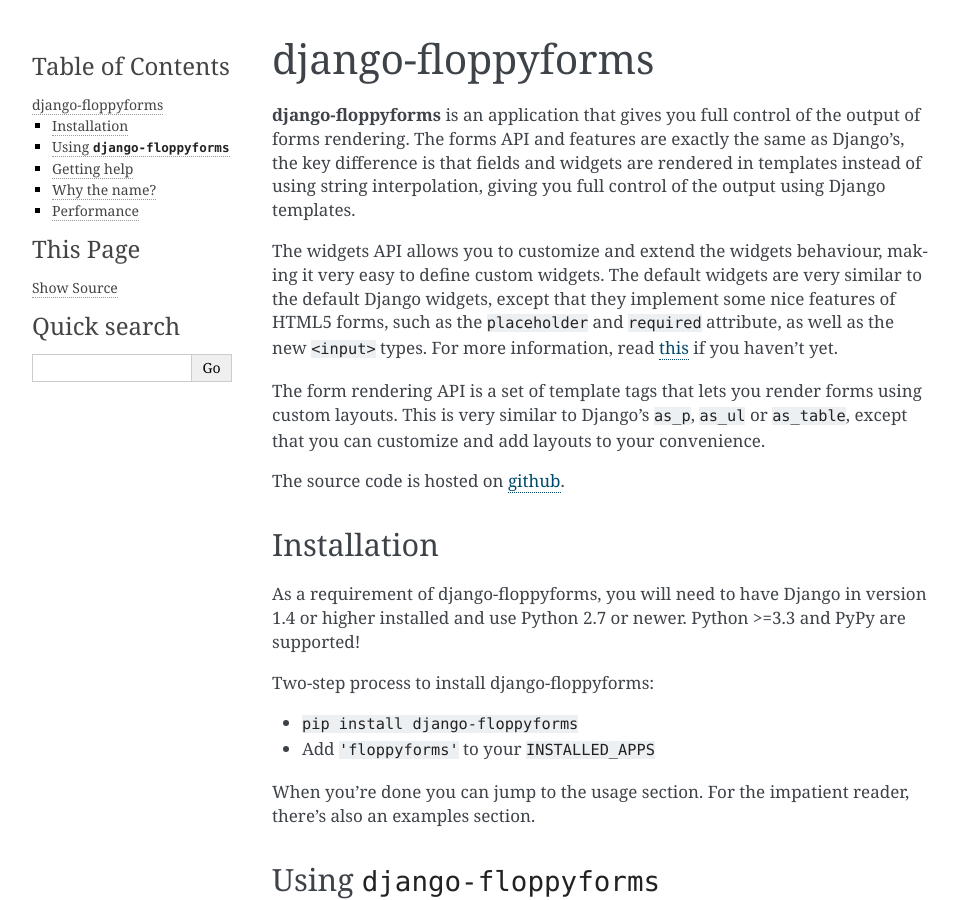
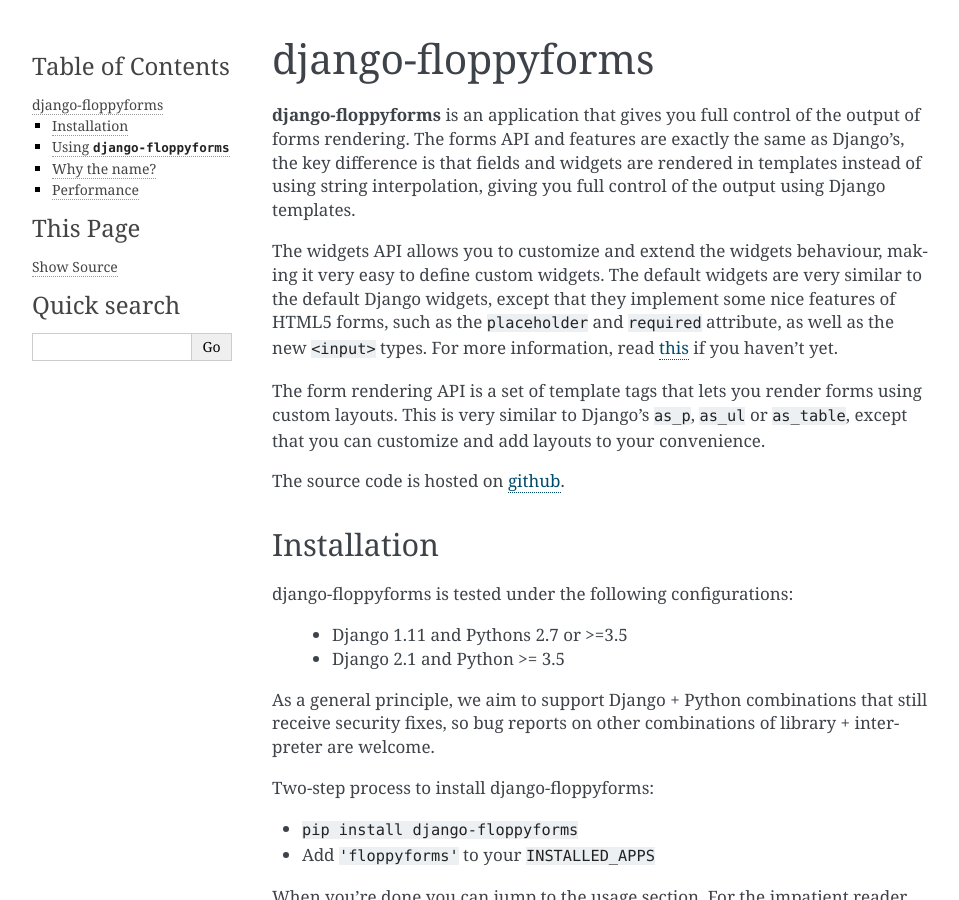
Before and after one commit to jazzband/django-floppyforms, a Sphinx documentation site: the page built from docs/index.rst, in a window 1280 px wide and 900 px high. Shown: the whole window, without its empty margins (148-1107 px from the left). Built offline with Sphinx 7.4.7, drawn with Linux system fonts in a browser that asks for light colours; pages that are not in the unit, such as notebooks, are missing from menus; some of the changed text lies outside the part shown.

Commit message:
update documentation with the currently supported versions of django

```diff
--- a/docs/index.rst
+++ b/docs/index.rst
@@ -28,9 +28,14 @@
 Installation
 ------------
 
-As a requirement of django-floppyforms, you will need to have Django in
-version 1.4 or higher installed and use Python 2.7 or newer. Python >=3.3 and
-PyPy are supported!
+django-floppyforms is tested under the following configurations:
+
+ - Django 1.11 and Pythons 2.7 or >=3.5
+ - Django 2.1 and Python >= 3.5
+
+As a general principle, we aim to support Django + Python combinations that still receive security fixes,
+so bug reports on other combinations of library + interpreter are welcome.
+
 
 Two-step process to install django-floppyforms:
 
@@ -61,11 +66,6 @@
    :maxdepth: 2
 
    changelog
-
-Getting help
-------------
-
-Feel free to join the ``#django-floppyforms`` IRC channel on freenode.
 
 Why the name?
 -------------
```
